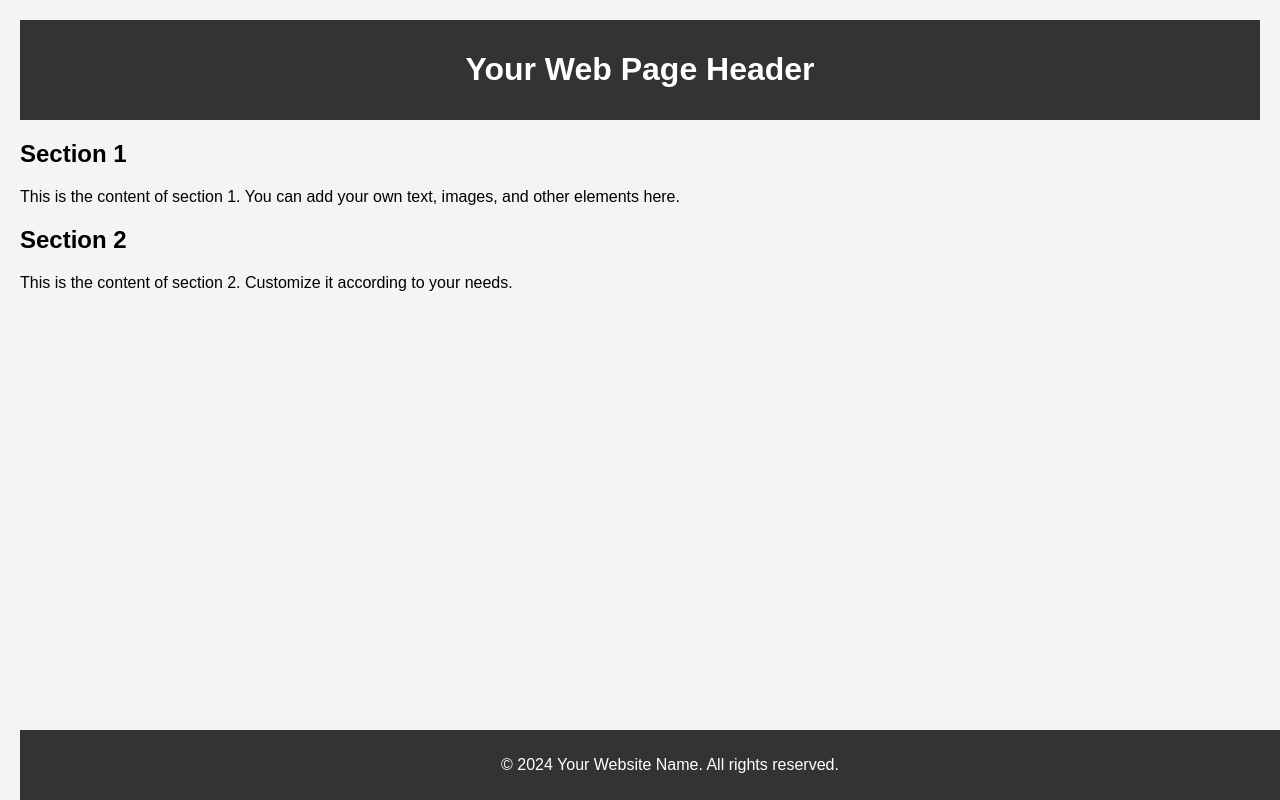
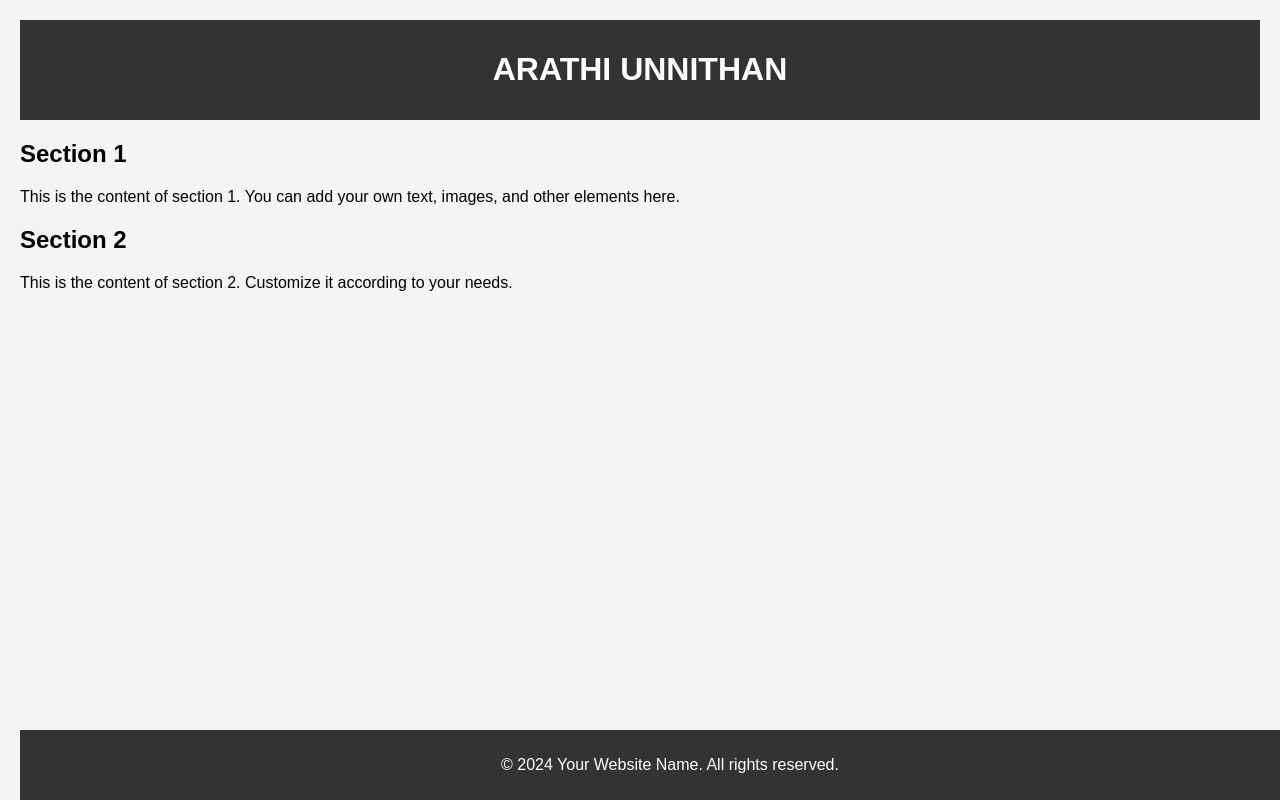
Before and after one commit to Bhadraarathi123/github.io, a plain HTML site: page index.html in a window 1280 px wide. Drawn offline with Linux system fonts and the light colour scheme.

Commit message:
Update index.html

```diff
--- a/index.html
+++ b/index.html
@@ -38,7 +38,7 @@
 
 <body>
     <header>
-        <h1>Your Web Page Header</h1>
+        <h1>ARATHI UNNITHAN</h1>
     </header>
 
     <main>
```
